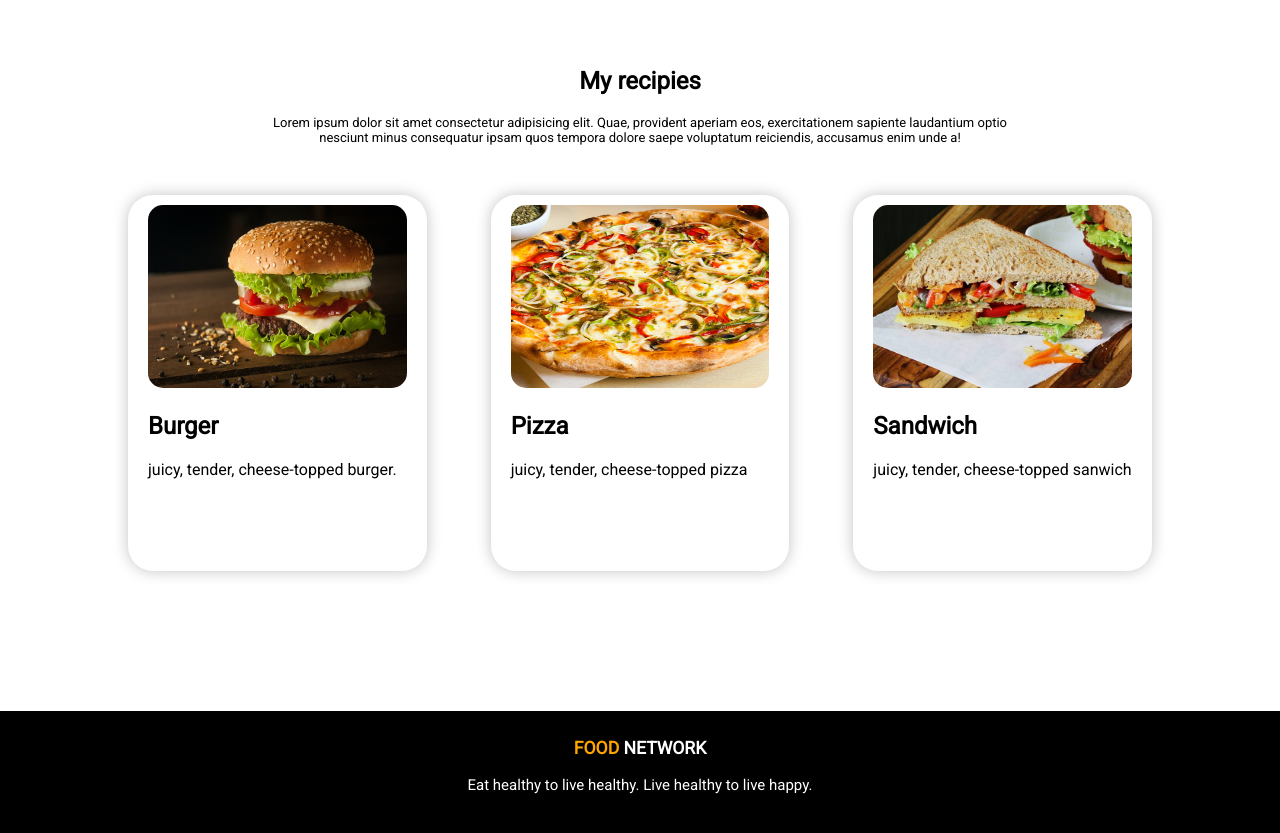
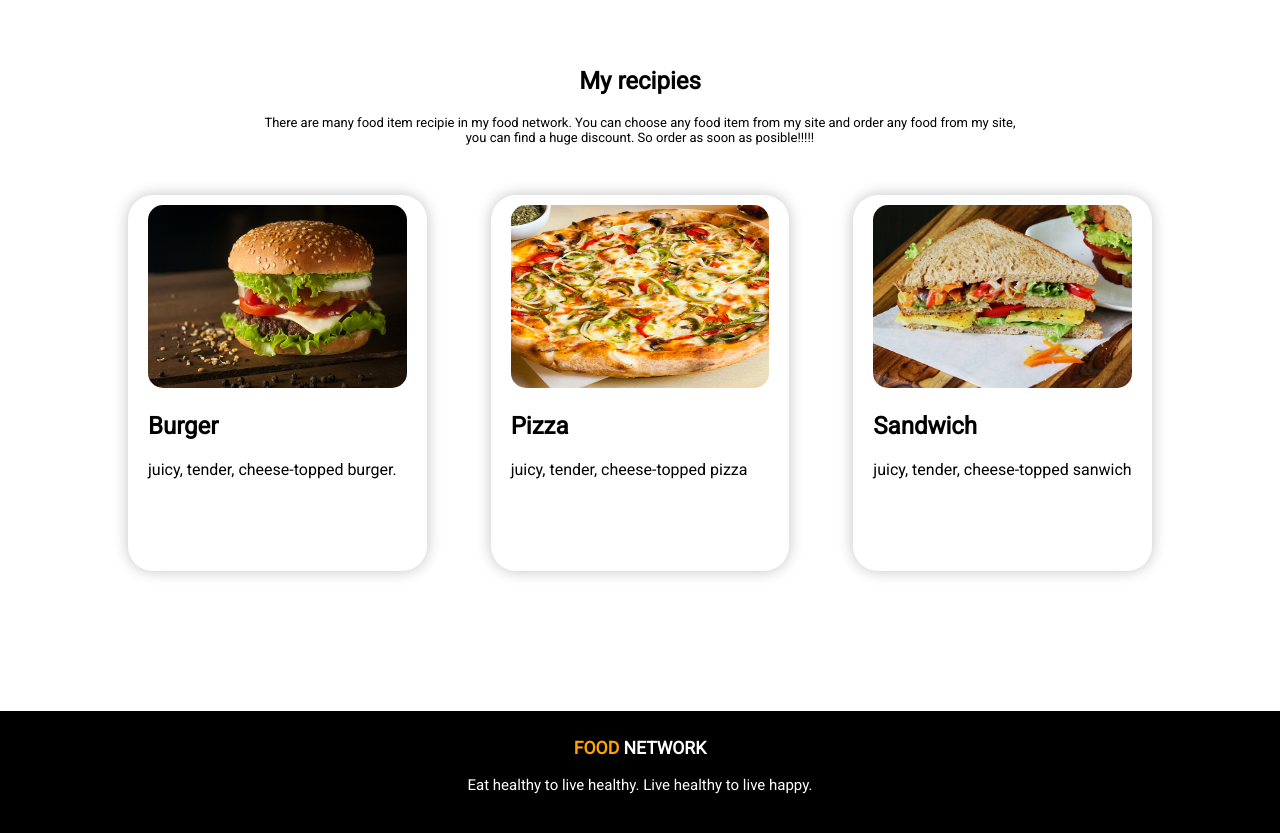
Before and after one commit to ahadalichowdhury/assignment-1, a plain HTML site: page index.html in a window 1280 px wide. Shown: the part 1204-2037 px from the top of the page. Drawn offline with Linux system fonts and the light colour scheme.

Commit message:
text added

```diff
--- a/index.html
+++ b/index.html
@@ -70,10 +70,7 @@
       <div class="recipie-font">
         <h1>My recipies</h1>
         <p>
-          Lorem ipsum dolor sit amet consectetur adipisicing elit. Quae,
-          provident aperiam eos, exercitationem sapiente laudantium optio
-          nesciunt minus consequatur ipsam quos tempora dolore saepe voluptatum
-          reiciendis, accusamus enim unde a!
+            There are many food item recipie in my food network. You can choose any food item from my site and order any food from my site, you can find a huge discount. So order as soon as posible!!!!!
         </p>
       </div>
       <div  class="recipie-item">
```
